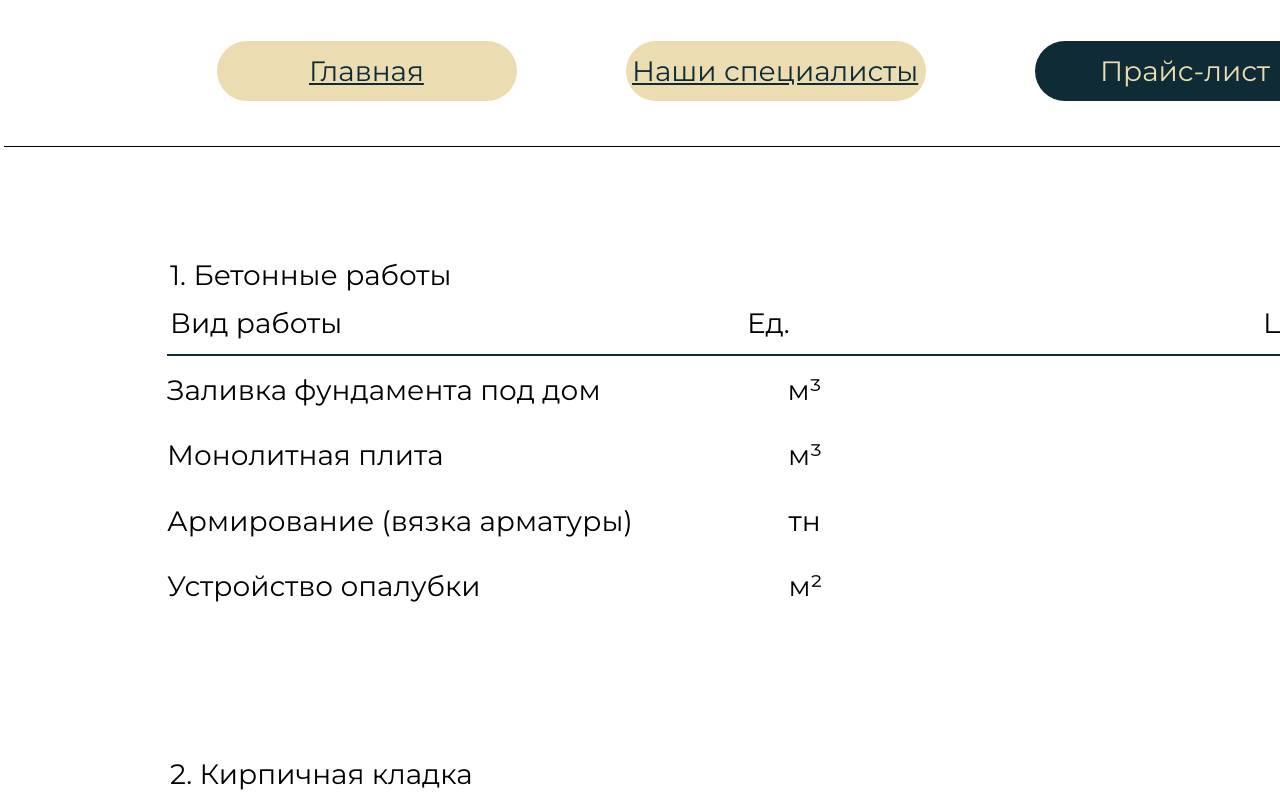
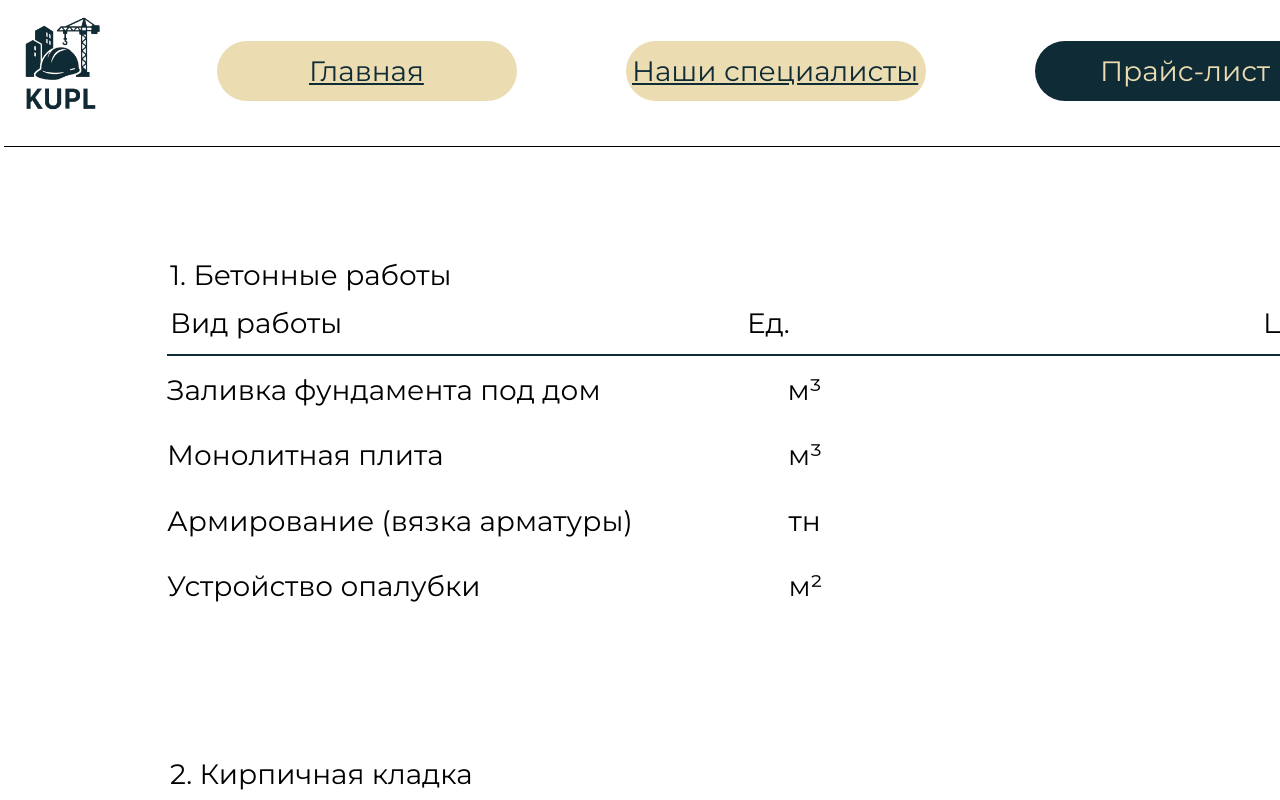
Before and after one commit to Erik631/Kupl, a plain HTML site: page indexPrises.html in a window 1280 px wide. Shown: the top 800 px of the page. Drawn offline with Linux system fonts and the light colour scheme.

Commit message:
Bug fix
Picture bug

```diff
--- a/cssPrises/main.css
+++ b/cssPrises/main.css
@@ -1852,7 +1852,7 @@ body {
 .v20_69 {
   width: 113px;
   height: 138px;
-  background: url("../images/v20_69.png");
+  background: url("../images/v3_2.png");
   background-repeat: no-repeat;
   background-position: center center;
   background-size: cover;
```
